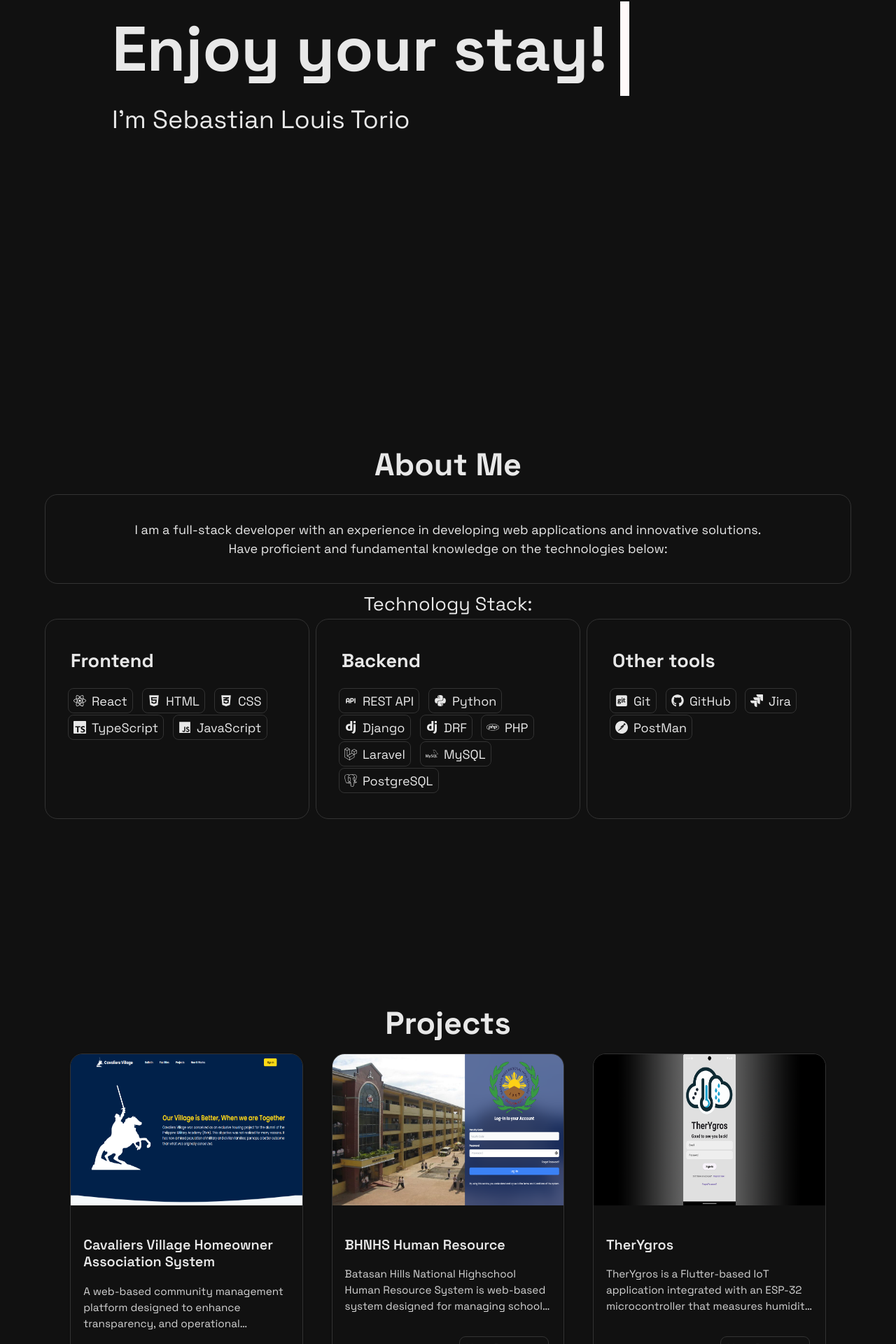
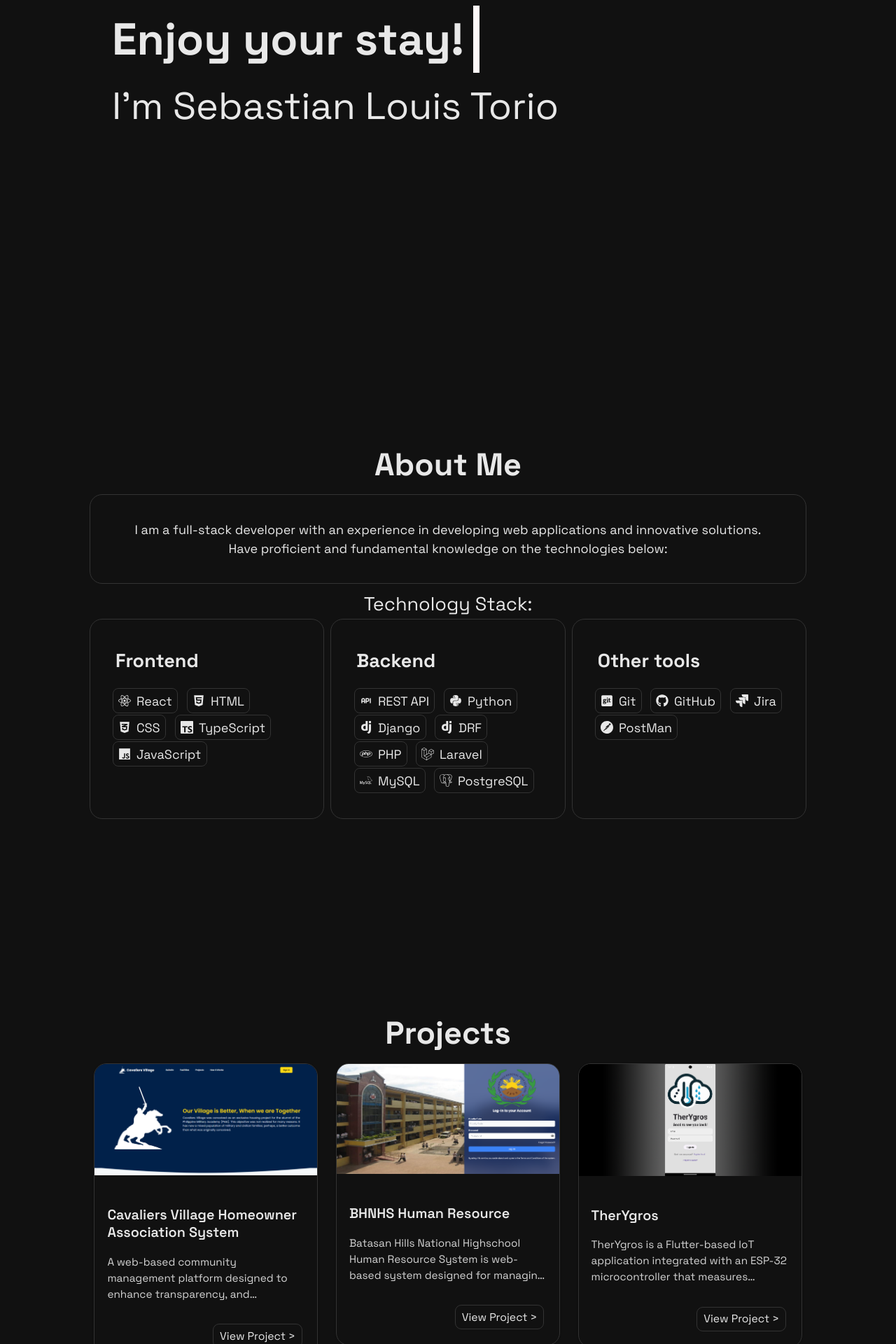
Before and after one commit to SebastianSiuol/website-portfolio, a React (Vite) app: page / in a window 1280 px wide. Shown: the part 300-2220 px from the top of the page at 70% size. Built offline with nearby package versions, Linux system fonts and the light colour scheme.

Commit message:
feat: refactor project structure; update import paths, enhance styling, and add utility functions for UUID validation

```diff
--- a/src/components/ProjectCard.tsx
+++ b/src/components/ProjectCard.tsx
@@ -21,12 +21,12 @@ function ProjectCard({
 }: ProjectCardProps) {
     return (
         <>
-            <Card className="project-card bg-color-[#111] max-w-md pt-0">
+            <Card className="project-card ">
                 <CardContent className="p-0">
                     <img
                         src={image}
                         alt={projectName}
-                        className="w-full h-48 object-fill"
+                        className="w-full object-fill"
                     />
                 </CardContent>
                 <CardHeader className="flex flex-col flex-1 px-4 pt-4 text-[#e8e8e8]">
--- a/src/custom.css
+++ b/src/custom.css
@@ -42,13 +42,14 @@ html, body {
   justify-content: center;
   min-height: 100vh;
   max-height: none;
+  max-width: 100%;
+
   height: auto;
   padding: 20% 0;
 }
 
 .section-content {
-  max-width: 90vw;
-  width: 100%;
+  width: 80%;
   text-align: center;
 }
 
--- a/src/pages/ProjectDescription.tsx
+++ b/src/pages/ProjectDescription.tsx
@@ -1,6 +1,6 @@
 import { useEffect, useState } from "react";
 import { Link, useParams } from "react-router";
-import type { Project } from "@/util/types";
+import type { Project } from "@/utils/types";
 import Autoplay from "embla-carousel-autoplay";
 import { useLocation } from "react-router-dom";
 
--- a/src/sections/About.tsx
+++ b/src/sections/About.tsx
@@ -1,4 +1,4 @@
-import RevealOnScroll from "../util/RevealOnScroll";
+import RevealOnScroll from "../utils/RevealOnScroll";
 
 // Frontend Icons
 import { FaReact, FaHtml5, FaCss3Alt, FaJs } from "react-icons/fa";
--- a/src/sections/Contact.tsx
+++ b/src/sections/Contact.tsx
@@ -1,4 +1,4 @@
-import RevealOnScroll from "../util/RevealOnScroll";
+import RevealOnScroll from "../utils/RevealOnScroll";
 import "./Contact.css";
 
 function Contact() {
--- a/src/sections/Home.css
+++ b/src/sections/Home.css
@@ -15,9 +15,14 @@
   margin: 0 auto;
 }
 
+.section-content-home h1{
+    font-size: clamp(1.5rem, 5vw, 3rem);
+
+}
+
 .typewriter-container {
   display: inline-block;
-  font-size: 2rem;
+  font-size: clamp(2rem, 5vw, 5rem);
   font-weight: bold;
   white-space: nowrap;
   overflow: hidden;
@@ -37,27 +42,8 @@
 @media (min-width: 768px) {
 
   .section-home {
-    display: flex;
-    flex-direction: column;
     justify-content: center;
-
-    max-width: 75vw;
-    min-height: 100vh;
-    max-height: none;
-
-    height: auto;
     padding: 0 0;
-    margin: 0 auto;
-  }
-
-
-  #home h1 {
-    font-size: 2rem;
-  }
-
-  .typewriter-container {
-    font-size: 5rem;
-
   }
 }
 
--- a/src/sections/Projects.css
+++ b/src/sections/Projects.css
@@ -1,31 +1,36 @@
 #projects-grid {
+  display:flex;
+  flex-wrap:wrap;
+  justify-content:flex-start;
+  text-align:left;
+  gap:clamp(12px,1vw,15px);
+
   width:100%;
   max-width:1100px;
-  margin-inline:auto;
-  display:flex;
-  flex-wrap:wrap;
-  gap:clamp(12px,2vw,20px);
-  justify-content:flex-start;
-  text-align:left
-
 }
 
 .project-card {
-  border: #333 1px solid;
-  border-radius: 1rem;
-  margin: 0.5rem auto;
-  z-index: 1;
-  overflow: hidden;
-  max-height: 1fr;
-  width:clamp(260px,26vw,350px);
-
-  transition: transform 600ms ease;
-
   display: flex;
   flex-direction: column;
   justify-content: space-between;
+
+  background-color: #111;
+
+  margin: 0.5rem auto;
+  padding: 0 0;
+
+  border: #333 1px solid;
+  border-radius: 1rem;
+  overflow: hidden;
+
+  min-height: 5rem;
+  max-height: 1fr;
   height: 100%;
-  min-height: 5rem;
+
+  width:clamp(300px,25vw,350px);
+
+  z-index: 1;
+  transition: transform 200ms ease;
 }
 
 .project-card:hover {
--- a/src/sections/Projects.tsx
+++ b/src/sections/Projects.tsx
@@ -3,7 +3,7 @@ import { useLocation } from "react-router";
 
 import ProjectCard from "@/components/ProjectCard";
 
-import RevealOnScroll from "../util/RevealOnScroll";
+import RevealOnScroll from "../utils/RevealOnScroll";
 import "./Projects.css";
 
 type Project = {
--- a/src/util/RevealOnScroll.tsx
+++ b/src/utils/RevealOnScroll.tsx
@@ -1,10 +1,11 @@
 import { useEffect, useRef } from 'react';
 
-interface RevealOnScrollProps {
+type RevealOnScrollProps = {
   children: React.ReactNode
 }
 
 function RevealOnScroll ({ children }: RevealOnScrollProps){
+
   const ref = useRef<HTMLDivElement | null>(null);
 
   useEffect(() => {
```
Also changed, not shown: src/utils/checkId.ts (renamed from src/util/checkId.ts), src/utils/types.ts (renamed from src/util/types.ts).
